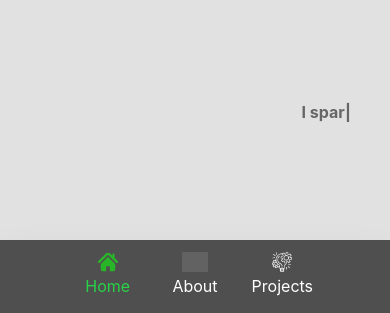
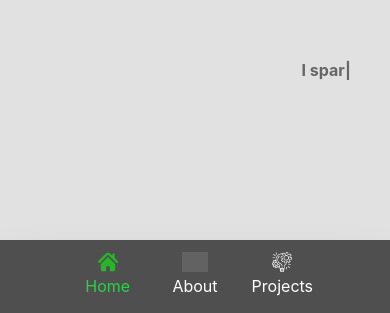
Before and after one commit to vadym0509/ReactProrfolio, a React (Create React App) app: page / in a window 390 px wide. Shown: the part 531-844 px from the top of the page. Built offline with nearby package versions, Linux system fonts and the light colour scheme; grey boxes are pictures that could not be loaded.

Commit message:
tried to fix about section for mobile

```diff
--- a/src/components/Banner/Banner.scss
+++ b/src/components/Banner/Banner.scss
@@ -30,7 +30,7 @@
         justify-content: center;
         color: $color-dark;
         position: absolute;
-        top: 75vh;
+        top: 70vh;
         right: 10vw;
         font-size: 1rem;
         width: 100%;
```
